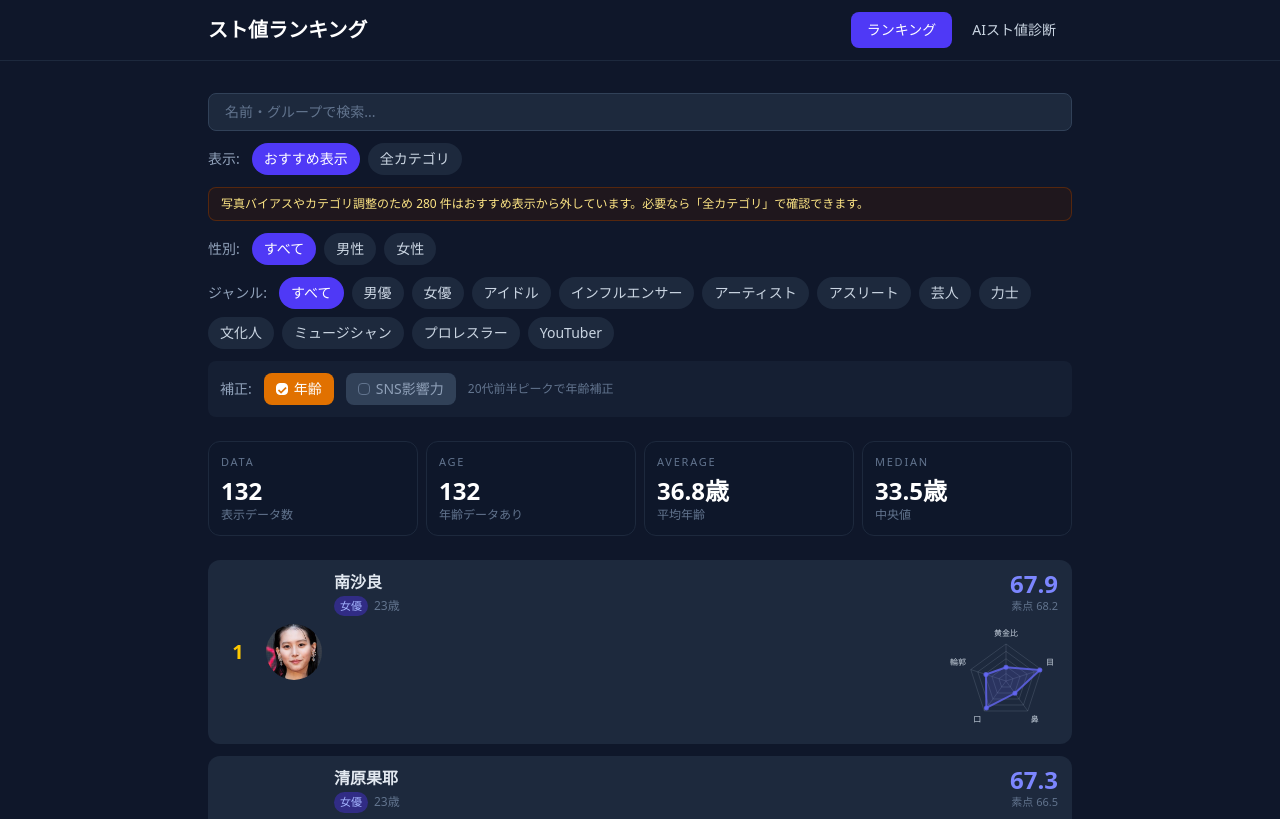
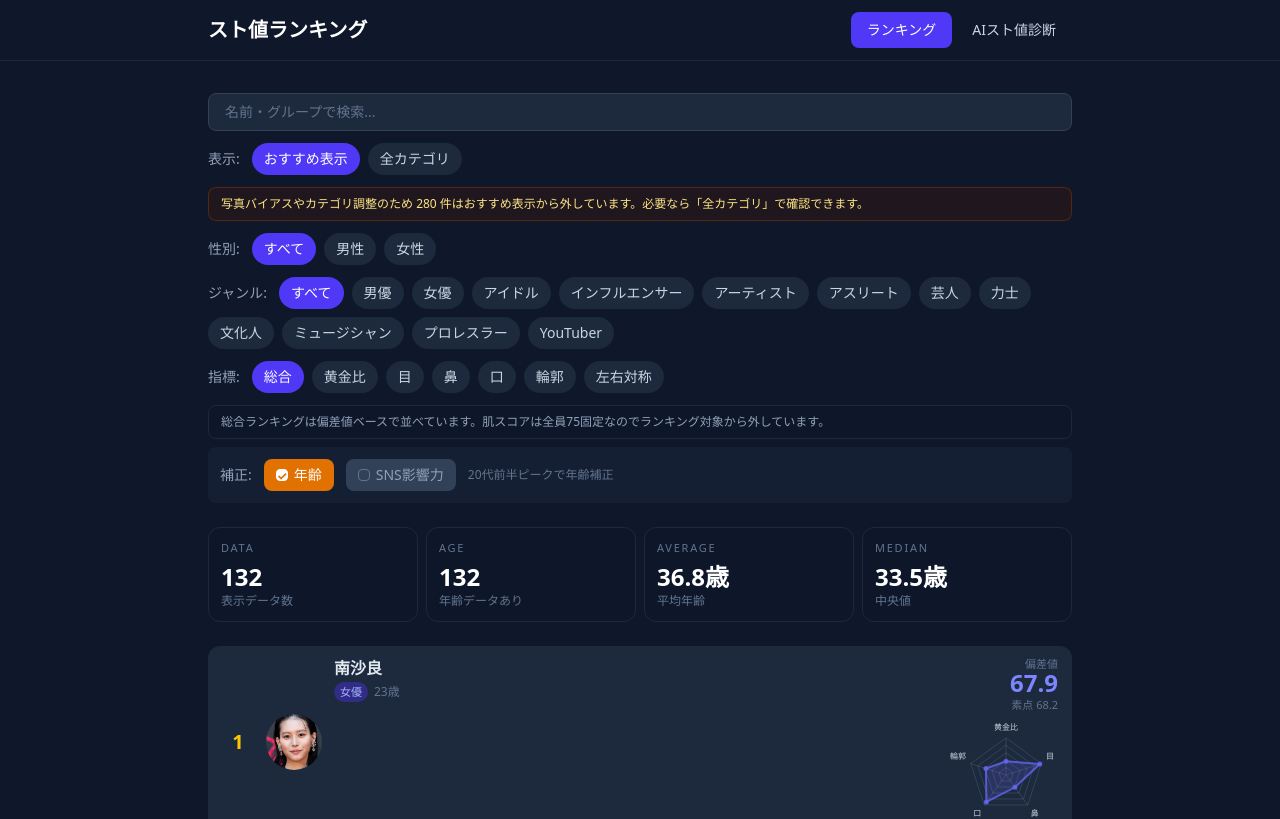
Before and after one commit to jim-auto/charm-ranking-and-lookalike, a React (Vite) app in the folder web/: page / in a window 1280 px wide. Shown: the top 819 px of the page. Built offline with nearby package versions, Linux system fonts and the light colour scheme.

Commit message:
Add per-metric ranking views

```diff
--- a/web/src/components/CelebrityCard.tsx
+++ b/web/src/components/CelebrityCard.tsx
@@ -1,9 +1,17 @@
 import type { Celebrity } from '../types/celebrity';
+import {
+  getOverallScore,
+  getRankingMetricLabel,
+  getRankingMetricValue,
+  isOverallMetric,
+  type RankingMetric,
+} from '../lib/rankingMetrics';
 import ScoreRadar from './ScoreRadar';
 
 interface Props {
   celebrity: Celebrity;
   rank: number;
+  metric?: RankingMetric;
   useAge?: boolean;
   useSns?: boolean;
   formatFollowers?: (n: number) => string;
@@ -32,26 +40,26 @@ function medalColor(rank: number): string {
   return 'text-slate-500';
 }
 
-function getScore(c: Celebrity, age: boolean, sns: boolean): number {
-  if (!c.scores) return c.score ?? 0;
-  if (age && sns) return c.scores.faceAgeSns;
-  if (age) return c.scores.faceAge;
-  if (sns) return c.scores.faceSns;
-  return c.scores.face;
-}
-
 export default function CelebrityCard({
   celebrity,
   rank,
+  metric = 'overall',
   useAge = false,
   useSns = false,
   formatFollowers,
   toDeviation,
 }: Props) {
-  const rawScore = getScore(celebrity, useAge, useSns);
-  const displayScore = toDeviation ? toDeviation(rawScore, useAge, useSns) : rawScore;
-  const rawFaceDeviation = toDeviation ? toDeviation(celebrity.scores.face, false, false) : celebrity.scores.face;
-  const hasModifier = useAge || useSns;
+  const overallScore = getOverallScore(celebrity, false, false);
+  const overallDeviation = toDeviation ? toDeviation(overallScore, false, false) : overallScore;
+  const rawScore = getRankingMetricValue(celebrity, metric, useAge, useSns);
+  const displayScore = isOverallMetric(metric)
+    ? toDeviation
+      ? toDeviation(rawScore, useAge, useSns)
+      : rawScore
+    : rawScore;
+  const hasModifier = isOverallMetric(metric) && (useAge || useSns);
+  const scoreLabel = isOverallMetric(metric) ? '偏差値' : getRankingMetricLabel(metric);
+  const scoreSubLabel = hasModifier ? `素点 ${overallDeviation}` : !isOverallMetric(metric) ? `総合 ${overallDeviation}` : null;
 
   return (
     <div className="rounded-xl bg-slate-800 px-3 py-2.5 sm:px-3.5 sm:py-3">
@@ -89,12 +97,15 @@ export default function CelebrityCard({
             </div>
 
             <div className="shrink-0 text-right">
+              <div className="mb-0.5 text-[10px] font-medium leading-none text-slate-500 sm:text-[11px]">
+                {scoreLabel}
+              </div>
               <div className="text-xl font-bold leading-none text-indigo-400 sm:text-2xl">
                 {displayScore}
               </div>
-              {hasModifier && (
+              {scoreSubLabel && (
                 <div className="mt-1 text-[10px] leading-none text-slate-500 sm:text-[11px]">
-                  素点 {rawFaceDeviation}
+                  {scoreSubLabel}
                 </div>
               )}
             </div>
--- a/web/src/components/ScoreBreakdown.tsx
+++ b/web/src/components/ScoreBreakdown.tsx
@@ -28,6 +28,7 @@ export default function ScoreBreakdown() {
             <p className="mb-3 text-slate-400">
               顔の68ランドマークから、構造に寄った5指標を計算しています。
               写真条件の影響が強い要素は落として、骨格と比率を中心に集計しています。
+              左右対称は参考値として保持していますが、角度や表情の影響が大きいため総合順位の重みには入れていません。
             </p>
             <div className="space-y-2">
               {weights.map((w) => (
@@ -49,7 +50,7 @@ export default function ScoreBreakdown() {
               ))}
             </div>
             <p className="mt-3 text-xs text-slate-500">
-              写真のライティング、表情、解像度の影響を受けやすい項目は重みを抑えています。
+              写真のライティング、表情、解像度の影響を受けやすい項目は重みを抑えるか、参考値として分離しています。
             </p>
           </section>
 
--- /dev/null
+++ b/web/src/lib/rankingMetrics.ts
@@ -0,0 +1,62 @@
+import type { Celebrity } from '../types/celebrity';
+
+export type DetailRankingMetric =
+  | 'golden_ratio'
+  | 'eyes'
+  | 'nose'
+  | 'mouth'
+  | 'contour'
+  | 'symmetry';
+
+export type RankingMetric = 'overall' | DetailRankingMetric;
+
+export interface RankingMetricOption {
+  value: RankingMetric;
+  label: string;
+  description: string;
+  isReference?: boolean;
+}
+
+export const rankingMetricOptions: RankingMetricOption[] = [
+  { value: 'overall', label: '総合', description: '偏差値ベースの総合ランキング' },
+  { value: 'golden_ratio', label: '黄金比', description: '顔の縦横比と目の配置' },
+  { value: 'eyes', label: '目', description: '目の開き方と左右バランス' },
+  { value: 'nose', label: '鼻', description: '鼻の幅と長さの比率' },
+  { value: 'mouth', label: '口', description: '口幅と唇バランスの比率' },
+  { value: 'contour', label: '輪郭', description: 'フェイスラインの滑らかさ' },
+  {
+    value: 'symmetry',
+    label: '左右対称',
+    description: '写真条件の影響が強い参考値',
+    isReference: true,
+  },
+];
+
+export function isOverallMetric(metric: RankingMetric): metric is 'overall' {
+  return metric === 'overall';
+}
+
+export function getRankingMetricLabel(metric: RankingMetric): string {
+  return rankingMetricOptions.find((option) => option.value === metric)?.label ?? metric;
+}
+
+export function getOverallScore(celebrity: Celebrity, useAge: boolean, useSns: boolean): number {
+  if (!celebrity.scores) return celebrity.score ?? 0;
+  if (useAge && useSns) return celebrity.scores.faceAgeSns;
+  if (useAge) return celebrity.scores.faceAge;
+  if (useSns) return celebrity.scores.faceSns;
+  return celebrity.scores.face;
+}
+
+export function getRankingMetricValue(
+  celebrity: Celebrity,
+  metric: RankingMetric,
+  useAge: boolean,
+  useSns: boolean
+): number {
+  if (isOverallMetric(metric)) {
+    return getOverallScore(celebrity, useAge, useSns);
+  }
+
+  return celebrity.details?.[metric] ?? Number.NEGATIVE_INFINITY;
+}
--- a/web/src/pages/RankingPage.tsx
+++ b/web/src/pages/RankingPage.tsx
@@ -1,6 +1,13 @@
 import { useEffect, useMemo, useState } from 'react';
 import type { Celebrity } from '../types/celebrity';
 import { createDeviationConverter } from '../lib/faceScoring';
+import {
+  getRankingMetricLabel,
+  getRankingMetricValue,
+  isOverallMetric,
+  rankingMetricOptions,
+  type RankingMetric,
+} from '../lib/rankingMetrics';
 import CelebrityCard from '../components/CelebrityCard';
 import ScoreBreakdown from '../components/ScoreBreakdown';
 
@@ -55,14 +62,6 @@ function median(values: number[]): number | null {
   return (ordered[middle - 1] + ordered[middle]) / 2;
 }
 
-function getScore(c: Celebrity, age: boolean, sns: boolean): number {
-  if (!c.scores) return c.score ?? 0;
-  if (age && sns) return c.scores.faceAgeSns;
-  if (age) return c.scores.faceAge;
-  if (sns) return c.scores.faceSns;
-  return c.scores.face;
-}
-
 function formatFollowers(n: number): string {
   if (n >= 10_000_000) return `${(n / 10_000_000).toFixed(1)}千万`;
   if (n >= 10_000) return `${Math.round(n / 10_000)}万`;
@@ -86,6 +85,7 @@ function sortCategoryValues(a: string, b: string): number {
 export default function RankingPage() {
   const [celebrities, setCelebrities] = useState<Celebrity[]>([]);
   const [rankingScope, setRankingScope] = useState<RankingScope>('recommended');
+  const [rankingMetric, setRankingMetric] = useState<RankingMetric>('overall');
   const [genderFilter, setGenderFilter] = useState('');
   const [categoryFilter, setCategoryFilter] = useState('');
   const [useAge, setUseAge] = useState(true);
@@ -105,7 +105,7 @@ export default function RankingPage() {
 
   useEffect(() => {
     setPage(1);
-  }, [rankingScope, genderFilter, categoryFilter, searchQuery, useAge, useSns]);
+  }, [rankingScope, rankingMetric, genderFilter, categoryFilter, searchQuery, useAge, useSns]);
 
   const toDeviation = useMemo(() => {
     if (celebrities.length === 0) return (_score: number, _age: boolean, _sns: boolean) => 0;
@@ -137,6 +137,12 @@ export default function RankingPage() {
     [celebrities]
   );
 
+  const selectedMetric = useMemo(
+    () => rankingMetricOptions.find((option) => option.value === rankingMetric) ?? rankingMetricOptions[0],
+    [rankingMetric]
+  );
+  const usesOverallScore = isOverallMetric(rankingMetric);
+
   const sorted = useMemo(() => {
     let list = [...celebrities];
     if (rankingScope === 'recommended') {
@@ -151,9 +157,13 @@ export default function RankingPage() {
         (c.group && c.group.toLowerCase().includes(q))
       );
     }
-    list.sort((a, b) => getScore(b, useAge, useSns) - getScore(a, useAge, useSns));
+    list.sort(
+      (a, b) =>
+        getRankingMetricValue(b, rankingMetric, useAge, useSns) -
+        getRankingMetricValue(a, rankingMetric, useAge, useSns)
+    );
     return list;
-  }, [celebrities, rankingScope, genderFilter, categoryFilter, searchQuery, useAge, useSns]);
+  }, [celebrities, rankingScope, rankingMetric, genderFilter, categoryFilter, searchQuery, useAge, useSns]);
 
   const summary = useMemo(() => {
     const ages = sorted
@@ -243,42 +253,89 @@ export default function RankingPage() {
         ))}
       </div>
 
+      <div className="mb-3 flex flex-wrap items-center gap-2">
+        <span className="mr-1 text-sm text-slate-400">指標:</span>
+        {rankingMetricOptions.map((metric) => (
+          <button
+            key={metric.value}
+            onClick={() => setRankingMetric(metric.value)}
+            className={`rounded-full px-3 py-1.5 text-sm font-medium transition-colors ${
+              rankingMetric === metric.value
+                ? metric.isReference
+                  ? 'bg-amber-600 text-white'
+                  : 'bg-indigo-600 text-white'
+                : 'bg-slate-800 text-slate-300 hover:bg-slate-700'
+            }`}
+            title={metric.description}
+          >
+            {metric.label}
+          </button>
+        ))}
+      </div>
+
+      <div className="mb-2 rounded-lg border border-slate-800 bg-slate-900/70 px-3 py-2 text-xs text-slate-400">
+        {usesOverallScore ? (
+          <>総合ランキングは偏差値ベースで並べています。肌スコアは全員75固定なのでランキング対象から外しています。</>
+        ) : (
+          <>
+            現在は「{getRankingMetricLabel(rankingMetric)}」の生点ランキングです。年齢補正とSNS補正は使いません。
+            {selectedMetric.isReference && ' 左右対称は角度や表情の影響が強いため参考値として見てください。'}
+            {' '}肌スコアは全員75固定なので対象外です。
+          </>
+        )}
+      </div>
+
       <div className="mb-6 flex flex-wrap items-center gap-3 rounded-lg bg-slate-800/50 p-3">
         <span className="text-sm text-slate-400">補正:</span>
 
         <button
           onClick={() => setUseAge(!useAge)}
+          disabled={!usesOverallScore}
           className={`flex items-center gap-1.5 rounded-lg px-3 py-1.5 text-sm font-medium transition-colors ${
-            useAge
-              ? 'bg-amber-600 text-white'
-              : 'bg-slate-700 text-slate-400 hover:bg-slate-600'
+            usesOverallScore
+              ? useAge
+                ? 'bg-amber-600 text-white'
+                : 'bg-slate-700 text-slate-400 hover:bg-slate-600'
+              : 'cursor-not-allowed bg-slate-800 text-slate-600'
           }`}
         >
-          <span className={`inline-block h-3 w-3 rounded-sm border ${useAge ? 'border-white bg-white' : 'border-slate-500'}`}>
-            {useAge && <span className="block text-center text-xs font-bold leading-3 text-amber-600">✓</span>}
+          <span className={`inline-block h-3 w-3 rounded-sm border ${
+            usesOverallScore && useAge ? 'border-white bg-white' : 'border-slate-500'
+          }`}>
+            {usesOverallScore && useAge && (
+              <span className="block text-center text-xs font-bold leading-3 text-amber-600">✓</span>
+            )}
           </span>
           年齢
         </button>
 
         <button
           onClick={() => setUseSns(!useSns)}
+          disabled={!usesOverallScore}
           className={`flex items-center gap-1.5 rounded-lg px-3 py-1.5 text-sm font-medium transition-colors ${
-            useSns
-              ? 'bg-emerald-600 text-white'
-              : 'bg-slate-700 text-slate-400 hover:bg-slate-600'
+            usesOverallScore
+              ? useSns
+                ? 'bg-emerald-600 text-white'
+                : 'bg-slate-700 text-slate-400 hover:bg-slate-600'
+              : 'cursor-not-allowed bg-slate-800 text-slate-600'
           }`}
         >
-          <span className={`inline-block h-3 w-3 rounded-sm border ${useSns ? 'border-white bg-white' : 'border-slate-500'}`}>
-            {useSns && <span className="block text-center text-xs font-bold leading-3 text-emerald-600">✓</span>}
+          <span className={`inline-block h-3 w-3 rounded-sm border ${
+            usesOverallScore && useSns ? 'border-white bg-white' : 'border-slate-500'
+          }`}>
+            {usesOverallScore && useSns && (
+              <span className="block text-center text-xs font-bold leading-3 text-emerald-600">✓</span>
+            )}
           </span>
           SNS影響力
         </button>
 
         <span className="text-xs text-slate-500">
-          {!useAge && !useSns && '顔の比率のみ'}
-          {useAge && !useSns && '20代前半ピークで年齢補正'}
-          {!useAge && useSns && '顔 70% + SNS 30%'}
-          {useAge && useSns && '顔 70% + SNS 30% + 年齢補正'}
+          {!usesOverallScore && `${selectedMetric.label}の単体ランキング`}
+          {usesOverallScore && !useAge && !useSns && '顔の比率のみ'}
+          {usesOverallScore && useAge && !useSns && '20代前半ピークで年齢補正'}
+          {usesOverallScore && !useAge && useSns && '顔 70% + SNS 30%'}
+          {usesOverallScore && useAge && useSns && '顔 70% + SNS 30% + 年齢補正'}
         </span>
       </div>
 
@@ -321,6 +378,7 @@ export default function RankingPage() {
                 key={celeb.id}
                 celebrity={celeb}
                 rank={rankOffset + i + 1}
+                metric={rankingMetric}
                 useAge={useAge}
                 useSns={useSns}
                 formatFollowers={formatFollowers}
```
